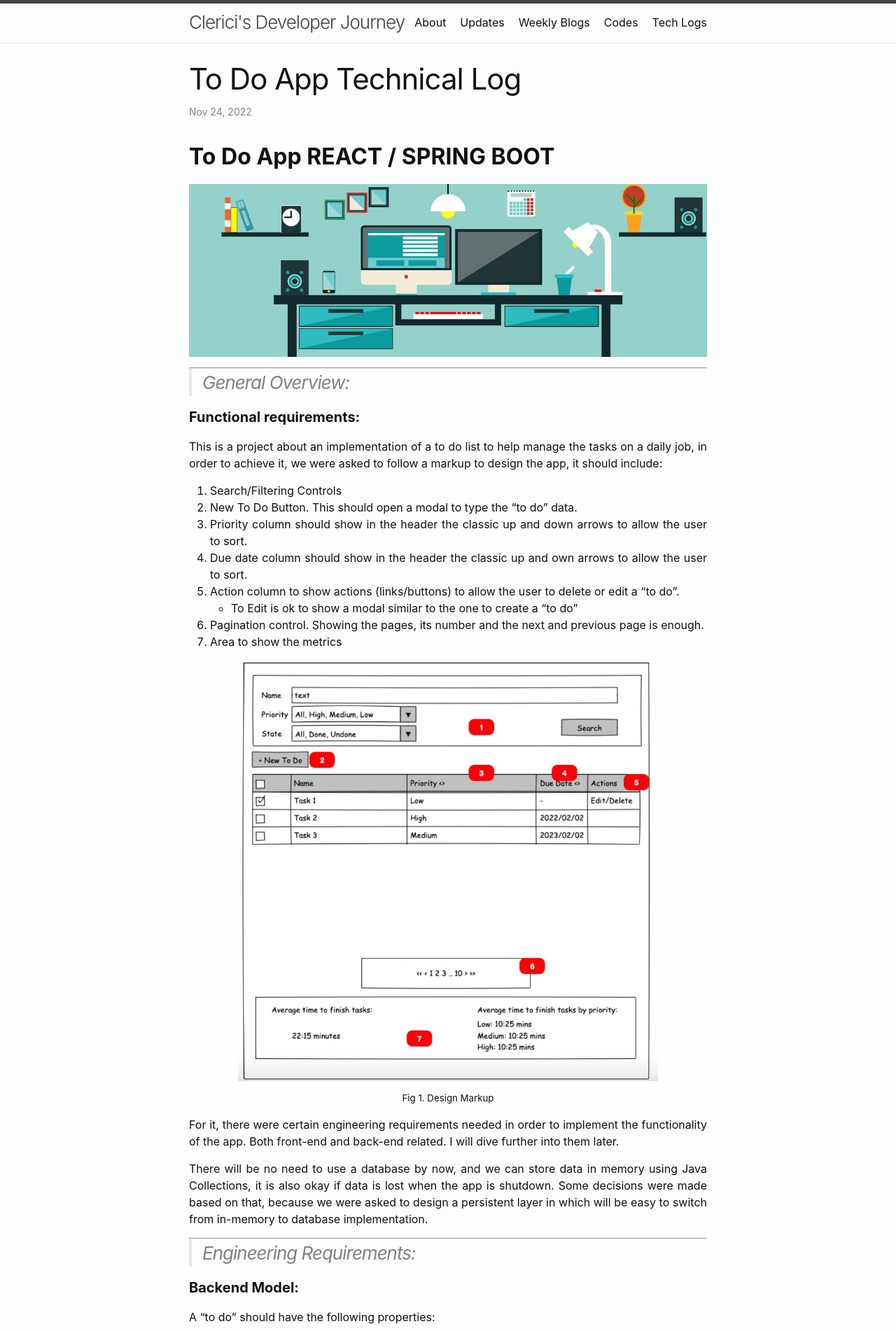
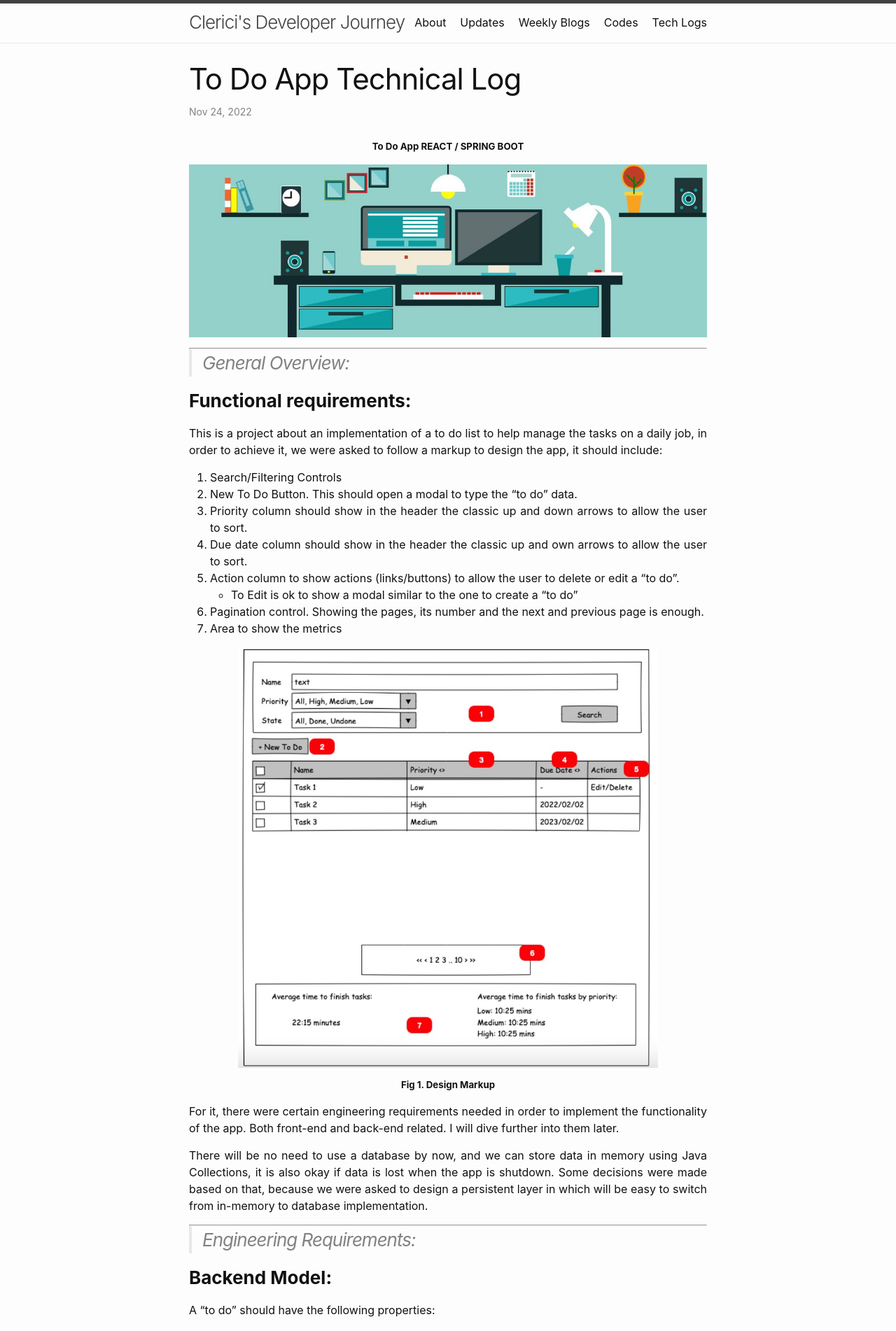
Before and after one commit to TheClerici/my-blog, a Jekyll site: the page built from blog-logs/_posts/2022-11-24-3rdTechLog.md, in a window 1280 px wide. Shown: the top 1902 px of the page at 70% size. Built offline with Jekyll 4.4.1, drawn with Linux system fonts in a browser that asks for light colours.

```diff
--- a/blog-logs/_posts/2022-11-24-3rdTechLog.md
+++ b/blog-logs/_posts/2022-11-24-3rdTechLog.md
@@ -5,14 +5,16 @@ date:   2022-11-24 16:18:25 -0000
 category: Log
 ---
 
-## **To Do App REACT / SPRING BOOT**
+<div align="center">
+    <h5><strong>To Do App REACT / SPRING BOOT</strong></h5>
+</div>
 
 ![dev](https://github.com/TheClerici/my-blog/blob/main/images/dev.jpg?raw=true "Header")
 
 ------------------------------------------------------------------------------------------
 <blockquote> <h3> General Overview: </h3> </blockquote>
 
-#### **Functional requirements:**
+### **Functional requirements:**
 
 This is a project about an implementation of a to do list to help manage the tasks on a daily job, in order to achieve it, we were asked to follow a markup to design the app, it should include:
 
@@ -30,7 +32,7 @@ This is a project about an implementation of a to do list to help manage the tas
     <img width="600" src="https://github.com/TheClerici/my-blog/blob/main/images/markup.jpg?raw=true">
 </p>
 <div align="center">
-    <h5>Fig 1. Design Markup</h5>
+    <h5><strong>Fig 1. Design Markup</strong></h5>
 </div>
 
 For it, there were certain engineering requirements needed in order to implement the functionality of the app. Both front-end and back-end related. I will dive further into them later.
@@ -40,7 +42,7 @@ There will be no need to use a database by now, and we can store data in memory
 ------------------------------------------------------------------------------------------
 <blockquote> <h3> Engineering Requirements: </h3> </blockquote>
 
-#### **Backend Model:**
+### **Backend Model:**
 
 A "to do" should have the following properties:
 
@@ -52,7 +54,7 @@ A "to do" should have the following properties:
 * Priority (required). Options: High, Medium and Low.
 * Creation date.
 
-#### **API:**
+### **API:**
 
 * A GET endpoint (/todos) to list “to do’s”
     * Include pagination. Pages should be of 10 elements.
@@ -71,7 +73,7 @@ A "to do" should have the following properties:
     * If “to do” is already undone nothing should happen
     * If “to do” is done, this should clear the done date
 
-#### **Front-end Technology:**
+### **Front-end Technology:**
 
 For the front-end project, use:
 
@@ -79,7 +81,7 @@ For the front-end project, use:
 * ReactJS
 * Redux or React Context
 
-#### **Back-end Technology:**
+### **Back-end Technology:**
 
 For the back-end project, use:
 
@@ -90,8 +92,7 @@ For the back-end project, use:
 ------------------------------------------------------------------------------------------
 <blockquote> <h3> BACKEND: </h3> </blockquote>
 
-#### **Structure:**
-------------------------------------------------------------------------------------------
+### **Structure:**
 
 The structure of the application is divided in 4 sections: `Model`, `Controller`, `Service` and `Repository`.
 
@@ -99,7 +100,7 @@ The structure of the application is divided in 4 sections: `Model`, `Controller`
     <img width="400" src="https://github.com/TheClerici/my-blog/blob/main/images/structure.jpg?raw=true">
 </p>
 <div align="center">
-    <h5>Fig 2. Structure</h5>
+    <h5><strong>Fig 2. Structure</strong></h5>
 </div>
 
 There is also a main Backend Application that runs the app, this is achieved with the command _./mvnw spring-boot:run_ and it goes as follows:
@@ -116,8 +117,8 @@ public class BackendApplication {
 }
 {% endhighlight %}
 
-#### **Model:**
-------------------------------------------------------------------------------------------
+### **Model:**
+
 
 Here are all of the properties needed for the to do application to work correctly, as I made all the validations on Controller and Repository, we will always input data that won't compromise our program. The contructor only contains `id`, `text`, `dueDate` and `priority`, as the other parameters will be setup later by the user or by me to get certain attributes. Then, the getters and setters are defined (will only show one as an example but all the variables have them) along with the toString() Override in case I need it while testing.
 
@@ -156,7 +157,6 @@ public class ToDo {
 }
 {% endhighlight %}
 
-#### **Controller:**
-------------------------------------------------------------------------------------------
+### **Controller:**
 
 IN BACKEND -> THE HTTP RETURN CODES include itttttttt
```
